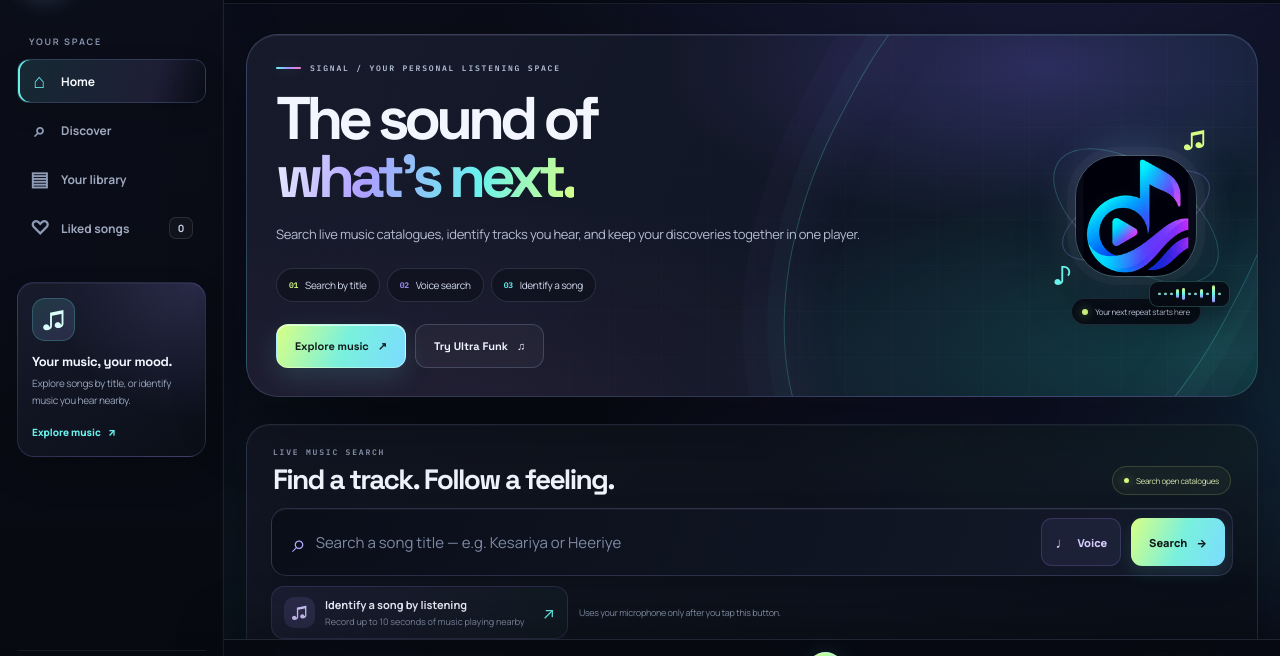
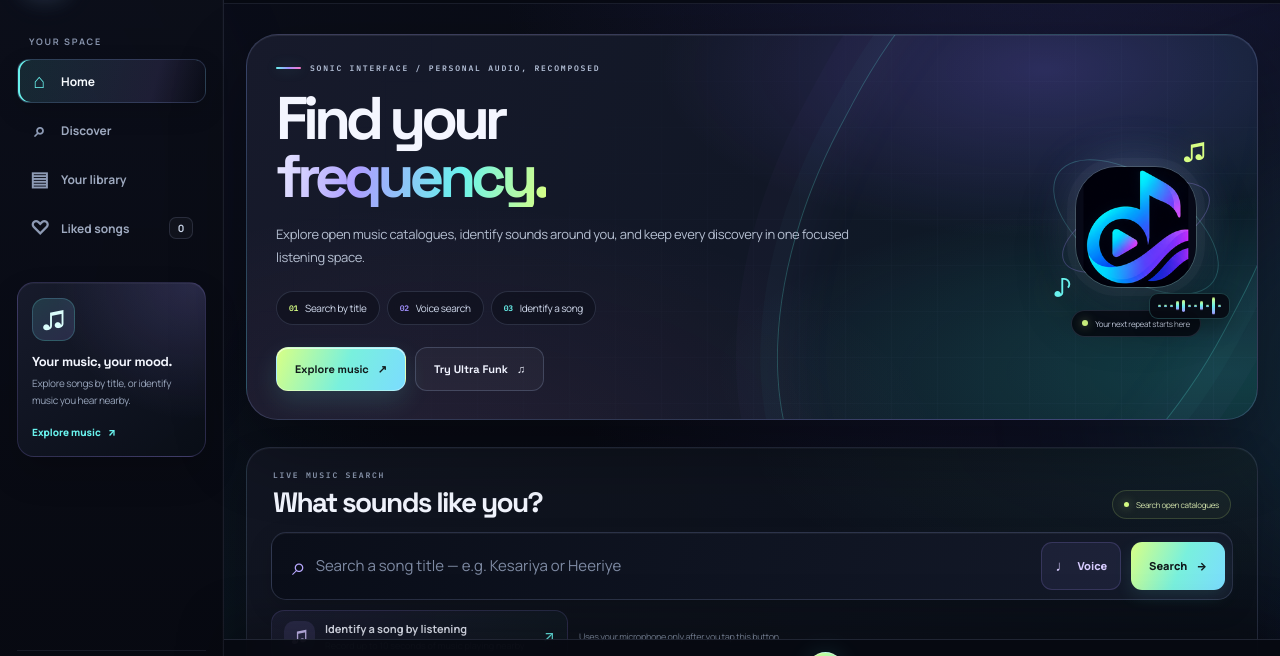
Before and after one commit to kapatelkirtan/tunewave-gtu-rwpd, a website: page index.html in a window 1280 px wide. Shown: the part 72-728 px from the top of the page. Drawn offline with Linux system fonts and the light colour scheme; no server answers.

Commit message:
Refresh TuneWave hero and visual theme

```diff
--- a/index.html
+++ b/index.html
@@ -3,13 +3,13 @@
 <head>
   <meta charset="utf-8">
   <meta name="viewport" content="width=device-width, initial-scale=1, viewport-fit=cover">
-  <meta name="theme-color" content="#08080d">
+  <meta name="theme-color" content="#070912">
   <meta name="description" content="TuneWave — find songs by title, voice, or by listening to a short music sample.">
   <title>TuneWave — Your Sound Universe</title>
   <link rel="icon" type="image/png" href="icon-192.png">
   <link rel="apple-touch-icon" href="apple-touch-icon.png">
   <link rel="manifest" href="manifest.webmanifest">
-  <link rel="stylesheet" href="style.css?v=20261018-34">
+  <link rel="stylesheet" href="style.css?v=20261018-35">
   <script src="config.js"></script>
   <script defer src="app.js?v=20261018-18"></script>
 </head>
@@ -59,9 +59,9 @@
 
       <section class="welcome-row" id="welcome-row">
         <div>
-          <p class="eyebrow"><span class="eyebrow-line"></span> SIGNAL / YOUR PERSONAL LISTENING SPACE</p>
-          <h1>The sound of<br><span>what’s next.</span></h1>
-          <p class="welcome-copy">Search live music catalogues, identify tracks you hear, and keep your discoveries together in one player.</p>
+          <p class="eyebrow"><span class="eyebrow-line"></span> SONIC INTERFACE / PERSONAL AUDIO, RECOMPOSED</p>
+          <h1>Find your<br><span>frequency.</span></h1>
+          <p class="welcome-copy">Explore open music catalogues, identify sounds around you, and keep every discovery in one focused listening space.</p>
           <div class="hero-capabilities" aria-label="Ways to find music">
             <span><b>01</b> Search by title</span>
             <span><b>02</b> Voice search</span>
@@ -88,7 +88,7 @@
         <div class="search-intro">
           <div>
             <p class="section-kicker">LIVE MUSIC SEARCH</p>
-            <h2>Find a track. Follow a feeling.</h2>
+            <h2>What sounds like you?</h2>
           </div>
           <span class="search-intro-note"><span class="live-dot"></span> Search open catalogues</span>
         </div>
```
